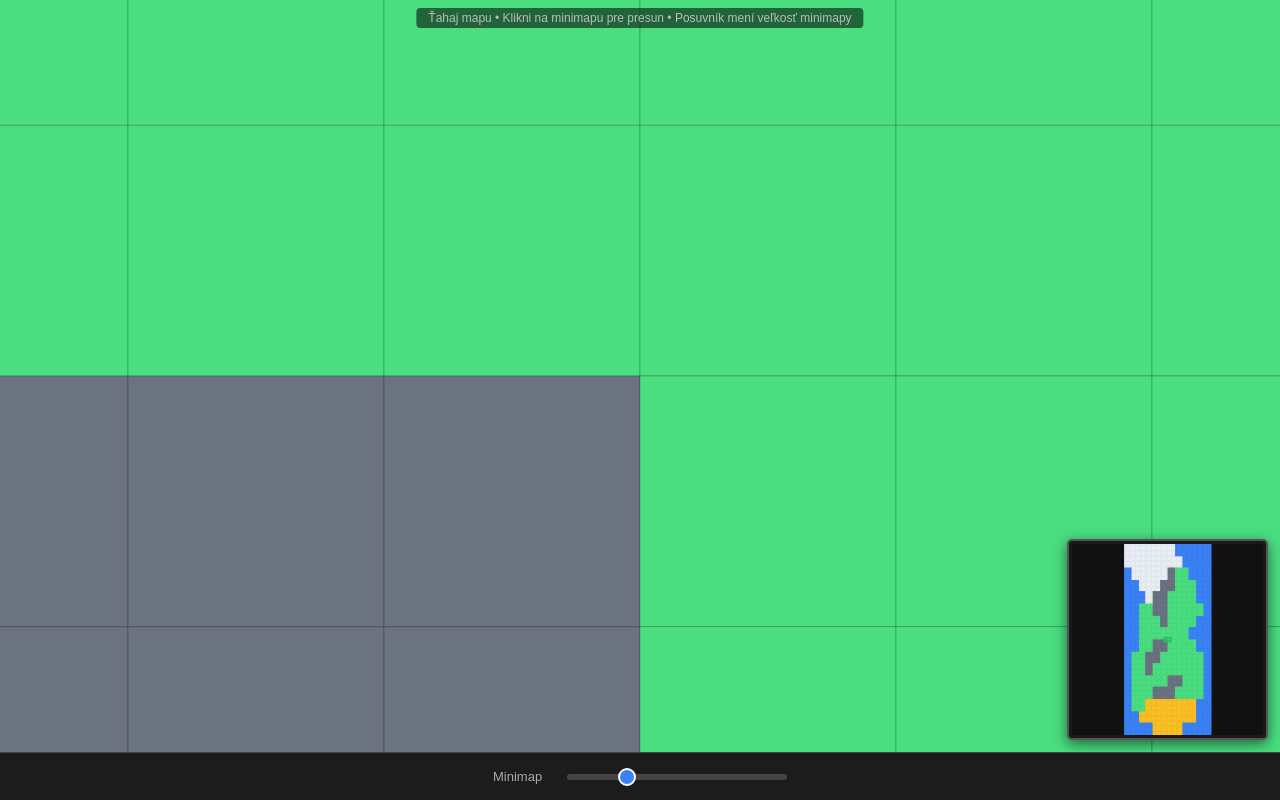
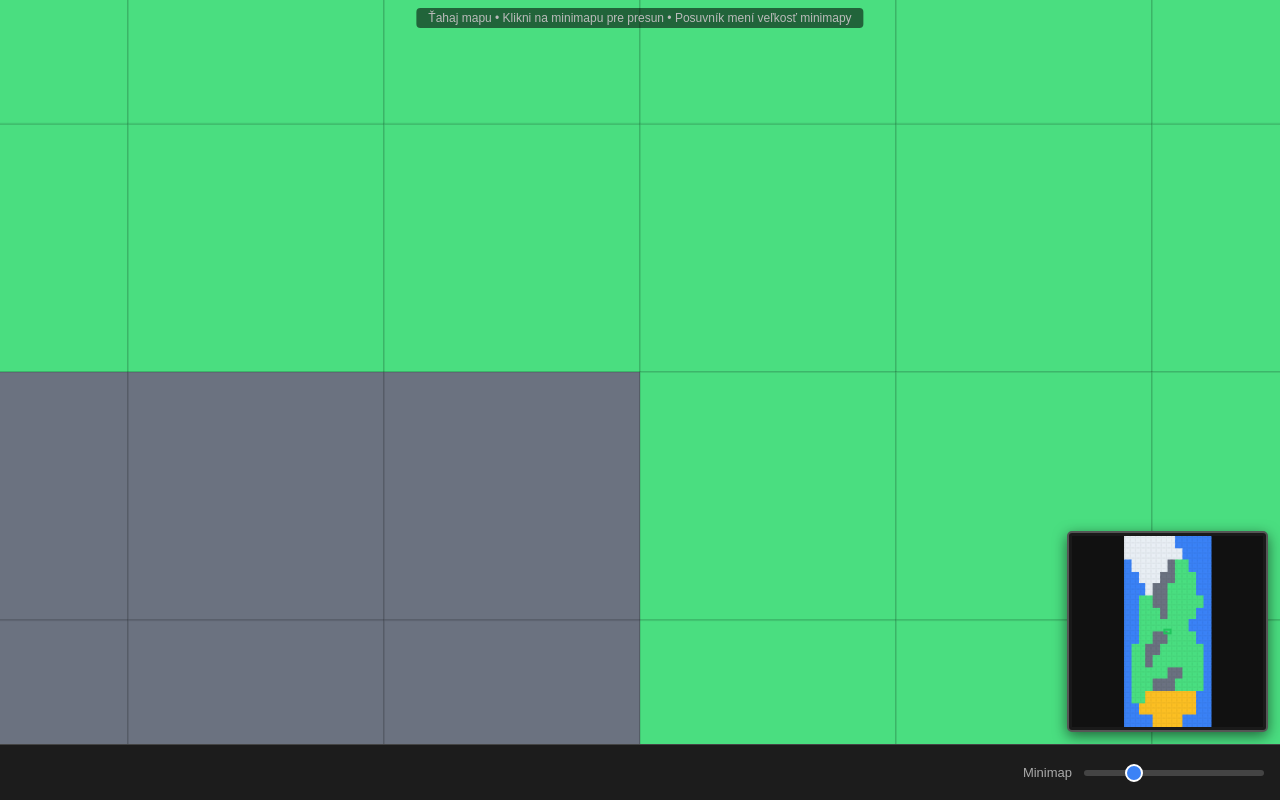
Before and after one commit to petebystricky-bot/StrongHold-, a plain HTML site: page index.html in a window 1280 px wide. Drawn offline with Linux system fonts and the light colour scheme.

Commit message:
Update style.css

```diff
--- a/style.css
+++ b/style.css
@@ -13,10 +13,15 @@ body {
   width: 100vw;
 }
 
+/* Výška lišty – 7 % obrazovky */
+:root {
+  --bar-height: 7vh;
+}
+
 #game-container {
   position: relative;
   width: 100%;
-  height: calc(100% - 48px);   /* miesto pre spodnú lištu */
+  height: calc(100% - var(--bar-height));
 }
 
 #detailCanvas {
@@ -32,11 +37,11 @@ body {
   cursor: grabbing;
 }
 
-/* Minimap – sedí nad lištou */
+/* Minimap – vzdialenosť od spodku = výška lišty */
 #minimap-container {
   position: absolute;
   right: 12px;
-  bottom: 12px;                /* odstup od spodnej lišty */
+  bottom: 12px;                 /* malý vnútorný odstup */
   background: #1a1a1a;
   border: 2px solid #555;
   border-radius: 5px;
@@ -65,25 +70,24 @@ body {
   bottom: 0;
   left: 0;
   width: 100%;
-  height: 48px;
+  height: var(--bar-height);
   background: #1c1c1c;
   border-top: 1px solid #444;
   display: flex;
   align-items: center;
-  justify-content: center;
-  gap: 14px;
+  justify-content: flex-end;    /* slider bude vpravo */
+  padding: 0 16px;
+  gap: 12px;
   z-index: 30;
-  padding: 0 20px;
 }
 
 .slider-label {
   font-size: 13px;
   color: #aaa;
-  min-width: 60px;
 }
 
 #minimapSlider {
-  width: 220px;
+  width: 180px;
   height: 6px;
   -webkit-appearance: none;
   appearance: none;
```
